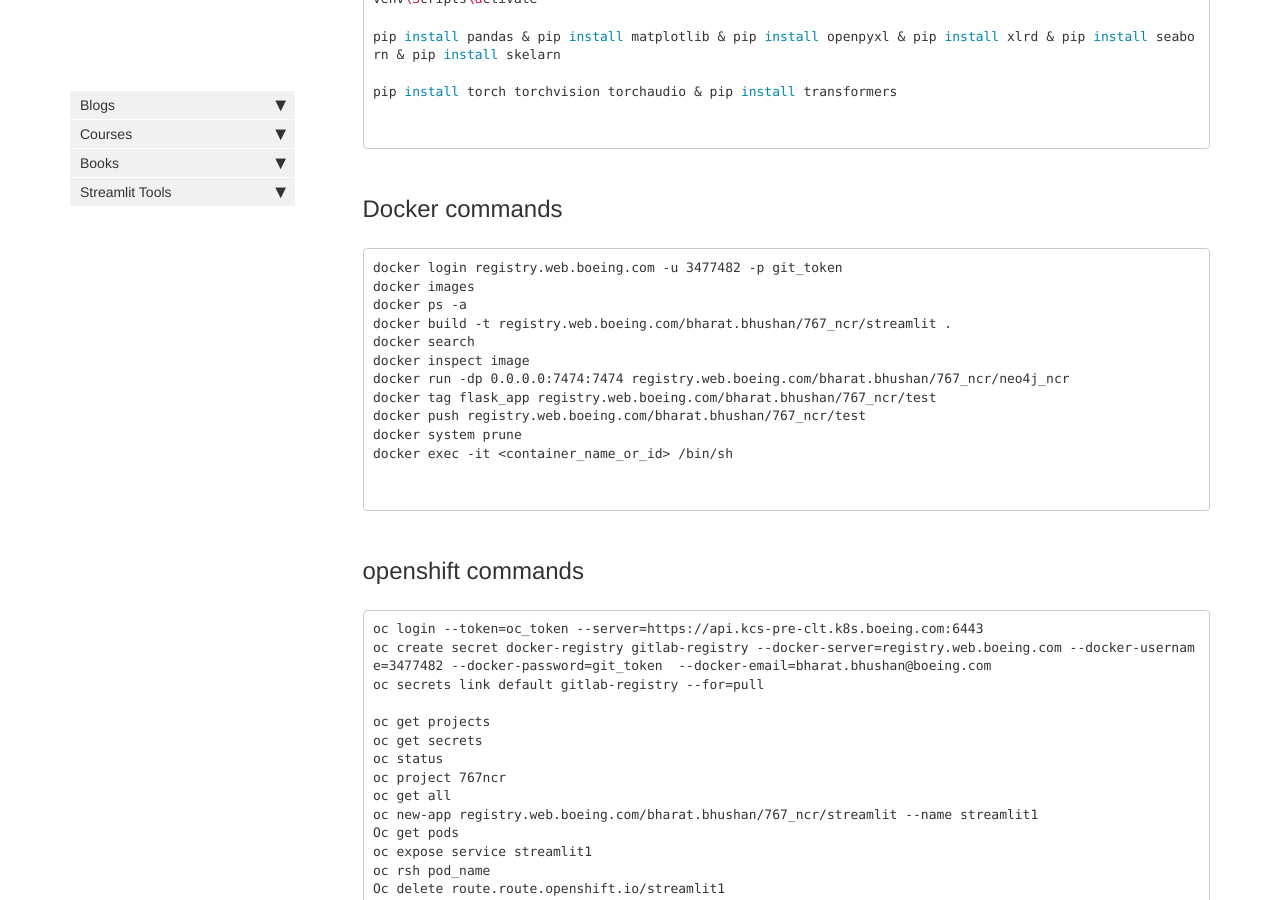
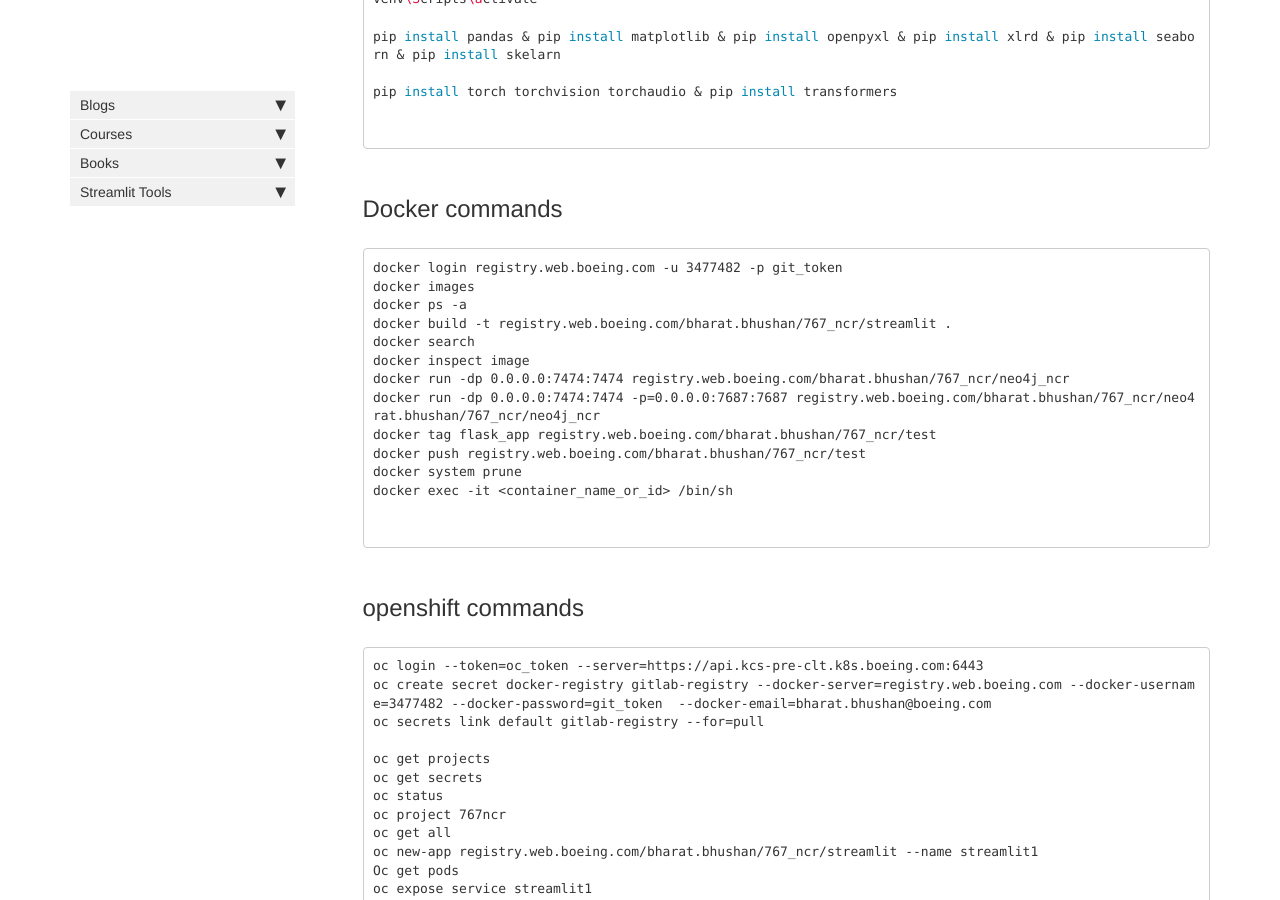
Before and after one commit to bhbharat/bhbharat.github.io, a Jekyll site: the page built from index.md, in a window 1280 px wide and 900 px high, scrolled down 1109 px. Built offline with Jekyll 4.4.1, drawn with Linux system fonts in a browser that asks for light colours; comment, search, counter and statistics services are not loaded.

Commit message:
Update index.md

```diff
--- a/index.md
+++ b/index.md
@@ -41,6 +41,7 @@ docker build -t registry.web.boeing.com/bharat.bhushan/767_ncr/streamlit .
 docker search
 docker inspect image
 docker run -dp 0.0.0.0:7474:7474 registry.web.boeing.com/bharat.bhushan/767_ncr/neo4j_ncr
+docker run -dp 0.0.0.0:7474:7474 -p=0.0.0.0:7687:7687 registry.web.boeing.com/bharat.bhushan/767_ncr/neo4rat.bhushan/767_ncr/neo4j_ncr
 docker tag flask_app registry.web.boeing.com/bharat.bhushan/767_ncr/test
 docker push registry.web.boeing.com/bharat.bhushan/767_ncr/test
 docker system prune
```
